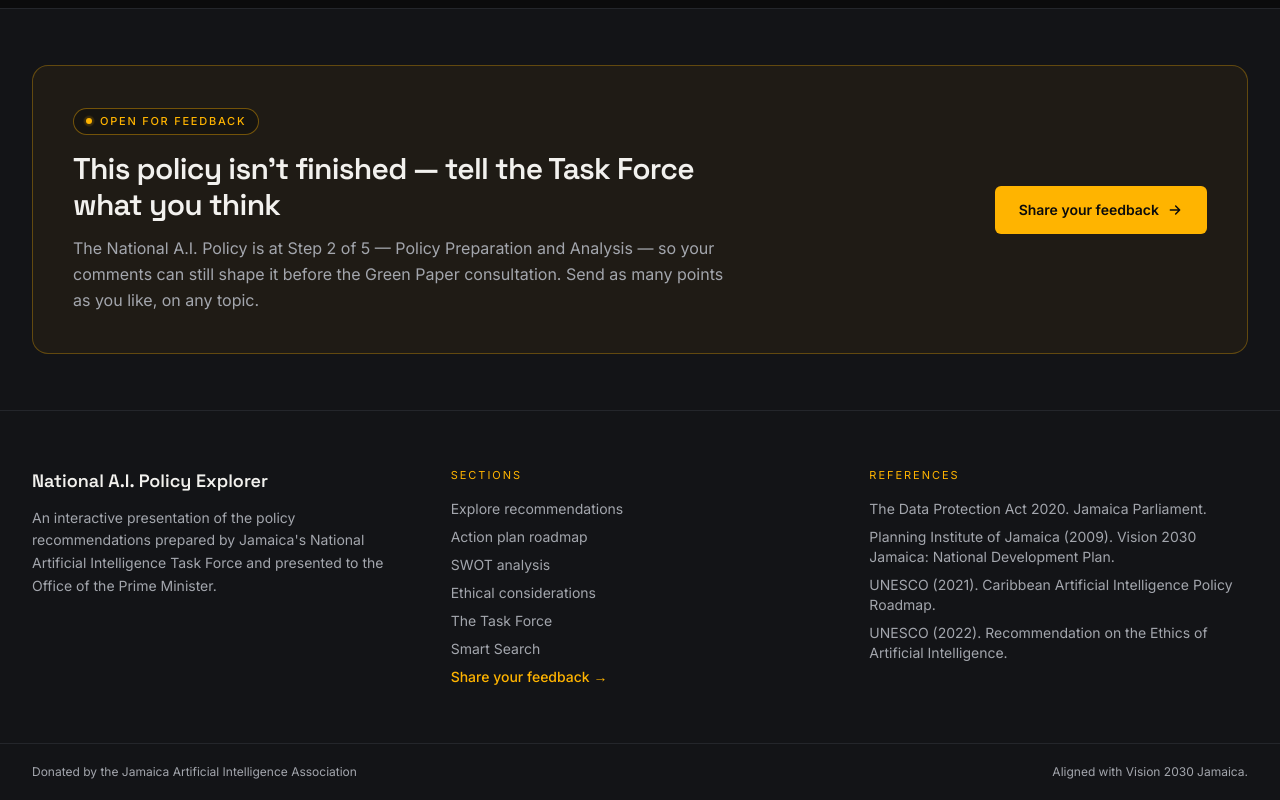
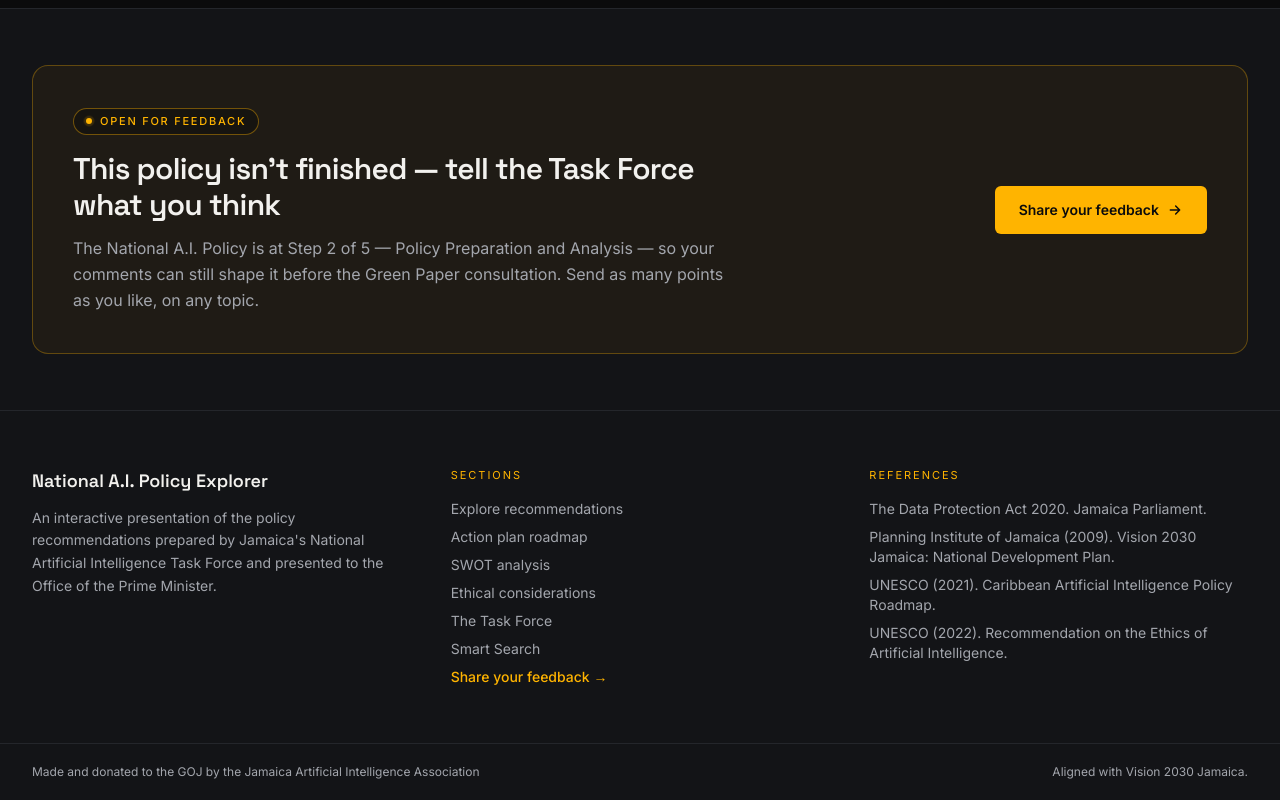
Before and after one commit to J-A-I-A/jamaica-ai-explorer, a Next.js app: page / in a window 1280 px wide. Shown: the part 3225-4025 px from the top of the page. Built offline with nearby package versions, Linux system fonts and the light colour scheme.

Commit message:
Update footer text for donation attribution

```diff
--- a/src/components/SiteFooter.tsx
+++ b/src/components/SiteFooter.tsx
@@ -53,7 +53,7 @@ export default function SiteFooter() {
       <div className="border-t border-jm-line/70">
         <div className="mx-auto flex max-w-7xl flex-col gap-2 px-5 py-5 text-xs text-jm-muted sm:flex-row sm:items-center sm:justify-between sm:px-8">
           <span>
-            Donated by the{" "}
+            Made and donated to the GOJ by the{" "}
             <a
               className="hover:text-jm-text"
               href="https://jaia.org.jm/"
```
